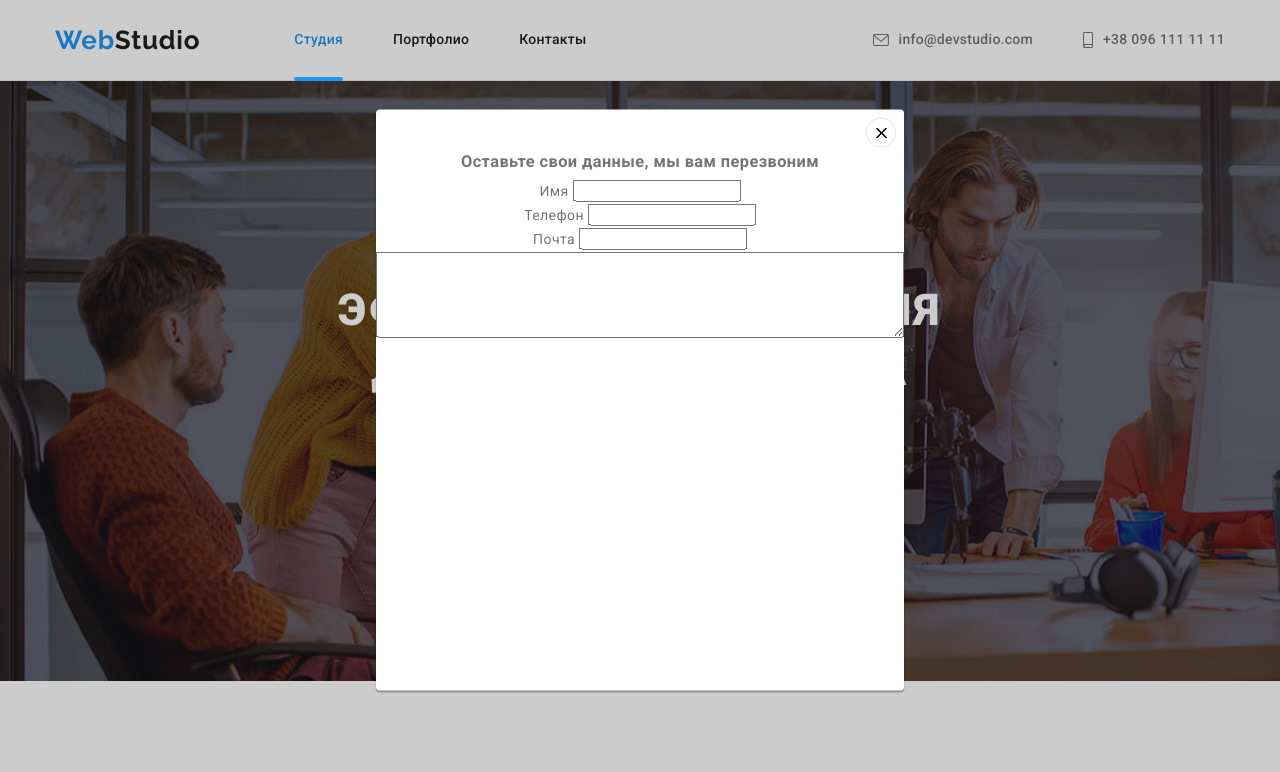
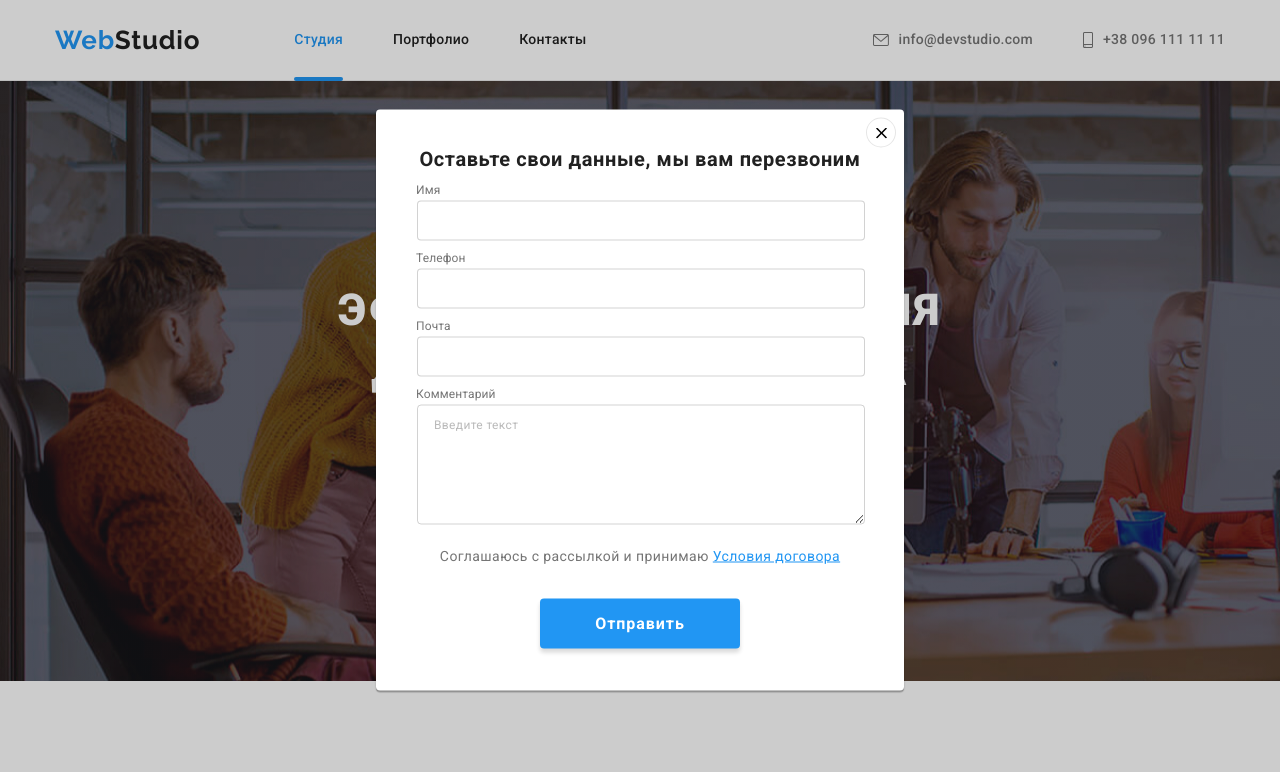
Before and after one commit to MeatyRenegade/goit-markup-hw-06, a plain HTML site: page index.html in a window 1280 px wide. Both pictures are taken after a click on the button "Заказать услугу". Shown: the top 772 px of the page. Drawn offline with nearby package versions, Linux system fonts and the light colour scheme.

Commit message:
Добавлены поля ввода модалки

```diff
--- a/css/styles.css
+++ b/css/styles.css
@@ -230,11 +230,11 @@ body {
   height: 100%;
   background-color: rgba(0, 0, 0, 0.2);
   transition: 250ms cubic-bezier(0.4, 0, 0.2, 1);
-  z-index: 98;
+  z-index: 99;
 }
 
 .backdrop.is-hidden {
-  /* opacity: 0; */
+  opacity: 0;
   pointer-events: none;
 }
 
@@ -242,9 +242,9 @@ body {
   position: absolute;
   top: 50%;
   left: 50%;
-  min-width: 528px;
-  min-height: 581px;
-  transform: translate(-50%, -50%) scale(1);
+  width: 528px;
+  height: 581px;
+  transform: translate(-50%, -50%);
   background-color: var(--fill-in-color);
   box-shadow: 0px 1px 3px rgba(0, 0, 0, 0.12), 0px 1px 1px rgba(0, 0, 0, 0.14), 0px 2px 1px rgba(0, 0, 0, 0.2);
   border-radius: 4px;
@@ -267,12 +267,97 @@ body {
   background-position: center;
 }
 
+.modal-header {
+  margin-bottom: 12px;
+  font-style: normal;
+  font-weight: bold;
+  font-size: 20px;
+  line-height: 1.15;
+  text-align: center;
+  letter-spacing: 0.03em;
+  color: var(--header-color);
+}
+
 .modal-input-form {
   display: flex;
   flex-direction: column;
+  margin-bottom: 30px;
+}
+
+.modal-input-label {
+  margin-bottom: 4px;
+  margin-left: 40px;
+  font-size: 12px;
+  line-height: 1.17;
+  letter-spacing: 0.01em;
+  text-align: left;
+  color: var(--main-text-color);
 }
 
 .modal-input-field {
+  margin-right: 39px;
+  margin-bottom: 10px;
+  margin-left: 41px;
+  width: 448px;
+  height: 40px;
+  font-style: var(--header-color);
+  border: 1px solid rgba(33, 33, 33, 0.2);
+  box-sizing: border-box;
+  border-radius: 4px;
+  color: var(--main-text-color);
+}
+
+.modal-input-textarea {
+  margin-right: 39px;
+  margin-bottom: 20px;
+  margin-left: 41px;
+  padding: 12px 16px 12px 16px;
+  width: 448px;
+  height: 120px;
+  border: 1px solid rgba(33, 33, 33, 0.2);
+  box-sizing: border-box;
+  border-radius: 4px;
+  background-color: transparent;
+  color: var(--main-text-color);
+}
+
+.modal-input-textarea::placeholder {
+  font-size: 12px;
+  line-height: 1.33;
+  align-items: left;
+  letter-spacing: 0.03em;
+  color: rgba(117, 117, 117, 0.5);
+}
+
+.checkbox {
+  position: absolute;
+  width: 1px;
+  height: 1px;
+  margin: -1px;
+  padding: 0;
+  overflow: hidden;
+  border: 0;
+  clip: rect(0 0 0 0);
+}
+
+.checkbox-agr-link {
+  color: var(--hover-color);
+}
+
+.modal-send-button {
+  width: 200px;
+  height: 50px;
+  border-style: none;
+  font-weight: 700;
+  font-size: 16px;
+  line-height: 1.87;
+  letter-spacing: 0.06em;
+  padding: 10px 32px;
+  background-color: var(--hover-color);
+  box-shadow: 0px 4px 4px rgba(0, 0, 0, 0.15);
+  border-radius: 4px;
+  color: var(--fill-in-color);
+  cursor: pointer;
 }
 
 .filter-button {
--- a/index.html
+++ b/index.html
@@ -3,7 +3,7 @@
   <head>
     <meta charset="UTF-8" />
     <meta name="viewport" content="width=device-width, initial-scale=1.0" />
-    <title>Студия</title>
+    <title>Главная</title>
     <link href="https://fonts.googleapis.com/css2?family=Roboto:wght@400;500;700;900&display=swap" rel="stylesheet" />
     <link href="https://fonts.googleapis.com/css2?family=Raleway:wght@700&display=swap" rel="stylesheet" />
     <link rel="stylesheet" href="https://cdnjs.cloudflare.com/ajax/libs/modern-normalize/1.0.0/modern-normalize.min.css" />
@@ -24,16 +24,12 @@
         <ul class="list info-box-top">
           <li class="list link link-header">
             <a class="link link-header" href="mailto:info@devstudio.com">
-              <svg class="mailto-svg">
-                <use href="./img/sprite.svg#envelope"></use>
-                </svg>info@devstudio.com
+              <svg class="mailto-svg"><use href="./img/sprite.svg#envelope"></use></svg>info@devstudio.com
             </a>
           </li>
           <li class="list link link-header">
             <a class="link link-header" href="tel:+380961111111">
-              <svg class="tel-svg">
-                <use href="./img/sprite.svg#smartphone"></use>
-                </svg>+38 096 111 11 11
+              <svg class="tel-svg"><use href="./img/sprite.svg#smartphone"></use></svg>+38 096 111 11 11
             </a>
           </li>
         </ul>
@@ -53,22 +49,22 @@
                 <use href="./img/modal-close-btn.svg"></use>
               </svg>
             </button>
-            <h3>Оставьте свои данные, мы вам перезвоним</h3>
-            <form class="modal-input-form">
-              <label>
-                Имя
-                <input class="modal-input-field" type="" name="email" />
-              </label>
-              <label>
-                Телефон
-                <input class="modal-input-field" type="tel" name="pwd" />
-              </label>
-              <label>
-                Почта
-                <input class="modal-input-field" type="email" name="pwd" />
-              </label>
-              <textarea name="comment" rows="5" cols="45" placeholder="Оставьте комментарий"></textarea>
-            </form>
+            <div class="">
+              <h3 class="modal-header">Оставьте свои данные, мы вам перезвоним</h3>
+              <form class="modal-input-form">
+                <label class="modal-input-label">Имя</label>
+                <input class="modal-input-field" type="text" name="name" />
+                <label class="modal-input-label">Телефон</label>
+                <input class="modal-input-field" type="tel" name="tel" />
+                <label class="modal-input-label">Почта</label>
+                <input class="modal-input-field" type="email" name="email" />
+                <label class="modal-input-label">Комментарий</label>
+                <textarea class="modal-input-textarea" placeholder="Введите текст" name="comment" rows="6" cols="10"></textarea>
+                <label for="agreement">Соглашаюсь с рассылкой и принимаю <a class="checkbox-agr-link" href="">Условия договора</a></label>
+                <input class="checkbox" id="agreement" name="agreement" type="checkbox" value="agreement" />
+              </form>
+              <button class="modal-send-button" type="button">Отправить</button>
+            </div>
           </div>
         </div>
       </section>
@@ -150,48 +146,28 @@
                 <div class="social-team-box">
                   <ul class="social-team-icons">
                     <li class="social-icons-item">
-                      <a
-                        class="social-team-link"
-                        href="https://instagram.com/"
-                        target="_blank"
-                        rel="noopener noreferer"
-                        aria-label="Instagram"
+                      <a class="social-team-link" href="https://instagram.com/" target="_blank" rel="noopener noreferer" aria-label="Instagram"
                         ><svg class="social-team-svg">
                           <use href="./img/sprite.svg#instagram"></use>
                         </svg>
                       </a>
                     </li>
                     <li class="social-icons-item">
-                      <a
-                        class="social-team-link"
-                        href="https://twitter.com/"
-                        target="_blank"
-                        rel="noopener noreferer"
-                        aria-label="Twitter"
+                      <a class="social-team-link" href="https://twitter.com/" target="_blank" rel="noopener noreferer" aria-label="Twitter"
                         ><svg class="social-team-svg">
                           <use href="./img/sprite.svg#twitter"></use>
                         </svg>
                       </a>
                     </li>
                     <li class="social-icons-item">
-                      <a
-                        class="social-team-link"
-                        href="https://facebook.com/"
-                        target="_blank"
-                        rel="noopener noreferer"
-                        aria-label="Facebook"
+                      <a class="social-team-link" href="https://facebook.com/" target="_blank" rel="noopener noreferer" aria-label="Facebook"
                         ><svg class="social-team-svg">
                           <use href="./img/sprite.svg#facebook"></use>
                         </svg>
                       </a>
                     </li>
                     <li class="social-icons-item">
-                      <a
-                        class="social-team-link"
-                        href="https://linkedin.com/"
-                        target="_blank"
-                        rel="noopener noreferer"
-                        aria-label="Linkedin"
+                      <a class="social-team-link" href="https://linkedin.com/" target="_blank" rel="noopener noreferer" aria-label="Linkedin"
                         ><svg class="social-team-svg">
                           <use href="./img/sprite.svg#linkedin"></use>
                         </svg>
@@ -211,48 +187,28 @@
                 <div class="social-team-box">
                   <ul class="social-team-icons">
                     <li class="social-icons-item">
-                      <a
-                        class="social-team-link"
-                        href="https://instagram.com/"
-                        target="_blank"
-                        rel="noopener noreferer"
-                        aria-label="Instagram"
+                      <a class="social-team-link" href="https://instagram.com/" target="_blank" rel="noopener noreferer" aria-label="Instagram"
                         ><svg class="social-team-svg">
                           <use href="./img/sprite.svg#instagram"></use>
                         </svg>
                       </a>
                     </li>
                     <li class="social-icons-item">
-                      <a
-                        class="social-team-link"
-                        href="https://twitter.com/"
-                        target="_blank"
-                        rel="noopener noreferer"
-                        aria-label="Twitter"
+                      <a class="social-team-link" href="https://twitter.com/" target="_blank" rel="noopener noreferer" aria-label="Twitter"
                         ><svg class="social-team-svg">
                           <use href="./img/sprite.svg#twitter"></use>
                         </svg>
                       </a>
                     </li>
                     <li class="social-icons-item">
-                      <a
-                        class="social-team-link"
-                        href="https://facebook.com/"
-                        target="_blank"
-                        rel="noopener noreferer"
-                        aria-label="Facebook"
+                      <a class="social-team-link" href="https://facebook.com/" target="_blank" rel="noopener noreferer" aria-label="Facebook"
                         ><svg class="social-team-svg">
                           <use href="./img/sprite.svg#facebook"></use>
                         </svg>
                       </a>
                     </li>
                     <li class="social-icons-item">
-                      <a
-                        class="social-team-link"
-                        href="https://linkedin.com/"
-                        target="_blank"
-                        rel="noopener noreferer"
-                        aria-label="Linkedin"
+                      <a class="social-team-link" href="https://linkedin.com/" target="_blank" rel="noopener noreferer" aria-label="Linkedin"
                         ><svg class="social-team-svg">
                           <use href="./img/sprite.svg#linkedin"></use>
                         </svg>
@@ -272,48 +228,28 @@
                 <div class="social-team-box">
                   <ul class="social-team-icons">
                     <li class="social-icons-item">
-                      <a
-                        class="social-team-link"
-                        href="https://instagram.com/"
-                        target="_blank"
-                        rel="noopener noreferer"
-                        aria-label="Instagram"
+                      <a class="social-team-link" href="https://instagram.com/" target="_blank" rel="noopener noreferer" aria-label="Instagram"
                         ><svg class="social-team-svg">
                           <use href="./img/sprite.svg#instagram"></use>
                         </svg>
                       </a>
                     </li>
                     <li class="social-icons-item">
-                      <a
-                        class="social-team-link"
-                        href="https://twitter.com/"
-                        target="_blank"
-                        rel="noopener noreferer"
-                        aria-label="Twitter"
+                      <a class="social-team-link" href="https://twitter.com/" target="_blank" rel="noopener noreferer" aria-label="Twitter"
                         ><svg class="social-team-svg">
                           <use href="./img/sprite.svg#twitter"></use>
                         </svg>
                       </a>
                     </li>
                     <li class="social-icons-item">
-                      <a
-                        class="social-team-link"
-                        href="https://facebook.com/"
-                        target="_blank"
-                        rel="noopener noreferer"
-                        aria-label="Facebook"
+                      <a class="social-team-link" href="https://facebook.com/" target="_blank" rel="noopener noreferer" aria-label="Facebook"
                         ><svg class="social-team-svg">
                           <use href="./img/sprite.svg#facebook"></use>
                         </svg>
                       </a>
                     </li>
                     <li class="social-icons-item">
-                      <a
-                        class="social-team-link"
-                        href="https://linkedin.com/"
-                        target="_blank"
-                        rel="noopener noreferer"
-                        aria-label="Linkedin"
+                      <a class="social-team-link" href="https://linkedin.com/" target="_blank" rel="noopener noreferer" aria-label="Linkedin"
                         ><svg class="social-team-svg">
                           <use href="./img/sprite.svg#linkedin"></use>
                         </svg>
@@ -333,48 +269,28 @@
                 <div class="social-team-box">
                   <ul class="social-team-icons">
                     <li class="social-icons-item">
-                      <a
-                        class="social-team-link"
-                        href="https://instagram.com/"
-                        target="_blank"
-                        rel="noopener noreferer"
-                        aria-label="Instagram"
+                      <a class="social-team-link" href="https://instagram.com/" target="_blank" rel="noopener noreferer" aria-label="Instagram"
                         ><svg class="social-team-svg">
                           <use href="./img/sprite.svg#instagram"></use>
                         </svg>
                       </a>
                     </li>
                     <li class="social-icons-item">
-                      <a
-                        class="social-team-link"
-                        href="https://twitter.com/"
-                        target="_blank"
-                        rel="noopener noreferer"
-                        aria-label="Twitter"
+                      <a class="social-team-link" href="https://twitter.com/" target="_blank" rel="noopener noreferer" aria-label="Twitter"
                         ><svg class="social-team-svg">
                           <use href="./img/sprite.svg#twitter"></use>
                         </svg>
                       </a>
                     </li>
                     <li class="social-icons-item">
-                      <a
-                        class="social-team-link"
-                        href="https://facebook.com/"
-                        target="_blank"
-                        rel="noopener noreferer"
-                        aria-label="Facebook"
+                      <a class="social-team-link" href="https://facebook.com/" target="_blank" rel="noopener noreferer" aria-label="Facebook"
                         ><svg class="social-team-svg">
                           <use href="./img/sprite.svg#facebook"></use>
                         </svg>
                       </a>
                     </li>
                     <li class="social-icons-item">
-                      <a
-                        class="social-team-link"
-                        href="https://linkedin.com/"
-                        target="_blank"
-                        rel="noopener noreferer"
-                        aria-label="Linkedin"
+                      <a class="social-team-link" href="https://linkedin.com/" target="_blank" rel="noopener noreferer" aria-label="Linkedin"
                         ><svg class="social-team-svg">
                           <use href="./img/sprite.svg#linkedin"></use>
                         </svg>
@@ -447,9 +363,7 @@
           </div>
           <address id="Contacts">
             <div class="map-link-box">
-              <a class="link map-link" href="https://goo.gl/maps/yimsJbPZ72SQHya66" target="_blank" rel="noreferrer noopener"
-                >г. Киев, пр-т Леси Украинки, 26</a
-              >
+              <a class="link map-link" href="https://goo.gl/maps/yimsJbPZ72SQHya66" target="_blank" rel="noreferrer noopener">г. Киев, пр-т Леси Украинки, 26</a>
             </div>
             <div class="maillink-box">
               <a class="link link-footer" href="mailto:info@example.com">info@example.com</a>
@@ -461,48 +375,28 @@
           <h3 class="contact-list-header">присоединяйтесь</h3>
           <ul class="social-icons">
             <li class="social-icons-item">
-              <a
-                class="social-icons-link"
-                href="https://instagram.com/"
-                target="_blank"
-                rel="noopener noreferer"
-                aria-label="Instagram"
+              <a class="social-icons-link" href="https://instagram.com/" target="_blank" rel="noopener noreferer" aria-label="Instagram"
                 ><svg class="social-icons-svg">
                   <use href="./img/sprite.svg#instagram"></use>
                 </svg>
               </a>
             </li>
             <li class="social-icons-item">
-              <a
-                class="social-icons-link"
-                href="https://twitter.com/"
-                target="_blank"
-                rel="noopener noreferer"
-                aria-label="Twitter"
+              <a class="social-icons-link" href="https://twitter.com/" target="_blank" rel="noopener noreferer" aria-label="Twitter"
                 ><svg class="social-icons-svg">
                   <use href="./img/sprite.svg#twitter"></use>
                 </svg>
               </a>
             </li>
             <li class="social-icons-item">
-              <a
-                class="social-icons-link"
-                href="https://facebook.com/"
-                target="_blank"
-                rel="noopener noreferer"
-                aria-label="Facebook"
+              <a class="social-icons-link" href="https://facebook.com/" target="_blank" rel="noopener noreferer" aria-label="Facebook"
                 ><svg class="social-icons-svg">
                   <use href="./img/sprite.svg#facebook"></use>
                 </svg>
               </a>
             </li>
             <li class="social-icons-item">
-              <a
-                class="social-icons-link"
-                href="https://linkedin.com/"
-                target="_blank"
-                rel="noopener noreferer"
-                aria-label="Linkedin"
+              <a class="social-icons-link" href="https://linkedin.com/" target="_blank" rel="noopener noreferer" aria-label="Linkedin"
                 ><svg class="social-icons-svg">
                   <use href="./img/sprite.svg#linkedin"></use>
                 </svg>
@@ -513,9 +407,7 @@
         <div>
           <h3 class="telegram-sub-header">Подпишитесь на рассылку</h3>
           <form class="telegram-sub-form">
-            <label>
-              <input class="telegram-sub-label" placeholder="E-mail" type="email" name="email" />
-            </label>
+            <input class="telegram-sub-label" placeholder="E-mail" type="email" name="email" />
             <button class="telegram-sub-button" type="submit">
               Подписаться
               <span>
```
